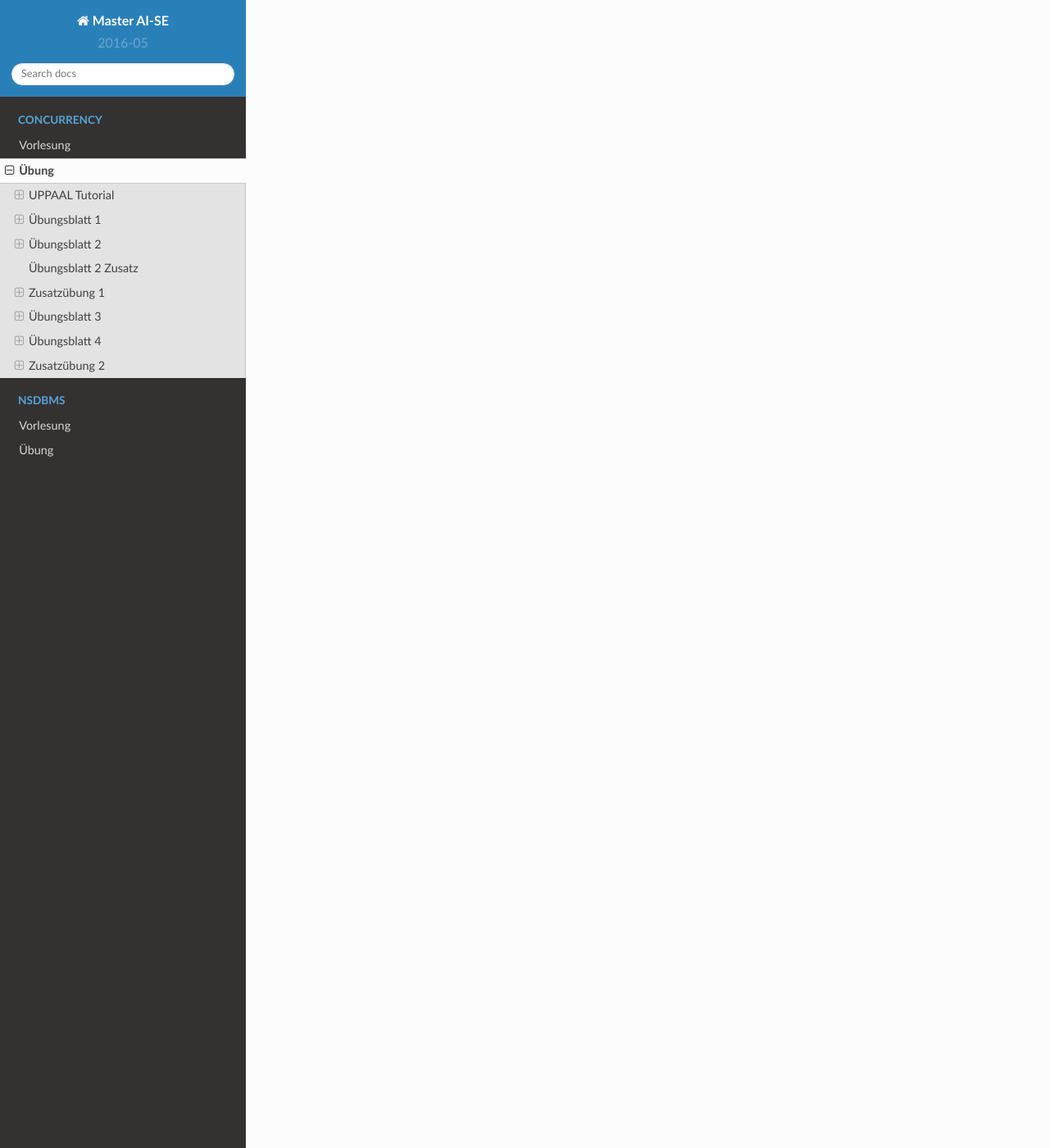
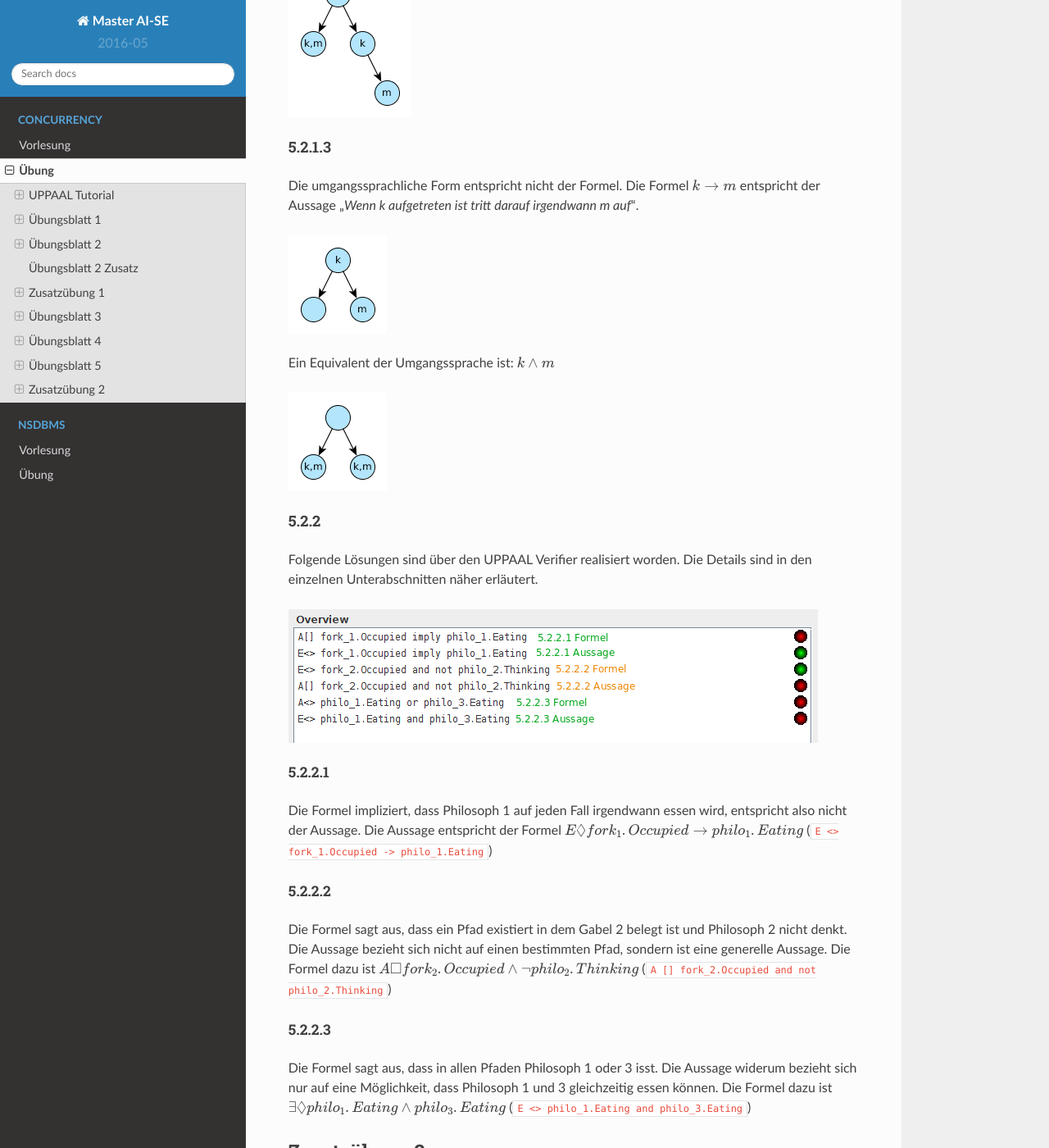
Before and after one commit to captain-proton/aise, a Sphinx documentation site: the page built from documentation/source/concurrency/exercises.rst, in a window 1280 px wide and 1400 px high, scrolled down 16300 px. Shown: the whole window at 82% size. Built offline with Sphinx 7.4.7 and the Read the Docs theme 2.0.0, drawn with Linux system fonts in a browser that asks for light colours; formulas are drawn with MathJax 3; some of the changed text lies outside the part shown.

Commit message:
add solution to concurrency exercise 5

```diff
--- a/documentation/source/concurrency/exercises.rst
+++ b/documentation/source/concurrency/exercises.rst
@@ -369,6 +369,115 @@
 
 .. image:: solutions/uppaal/blatt_4.1.click_observer.png
 
+
+Übungsblatt 5
+=============
+
+`Aufgabenblatt <../_static/exercise/b1.pdf>`_
+
+Problem 5.1 Bäume mit CTL unterscheiden
+---------------------------------------
+
+5.1.1
+^^^^^
+
+Abfrage: Es exististert ein Pfad in dem immer ``k`` zutrifft.
+
+Formel: :math:`\exists \square k` eq. ``E [] k``
+
+Alternative Abfrage: Für alle Pfade gilt k oder m.
+
+Formel: :math:`\forall \square k \vee m` eq. ``A [] k v m``
+
+5.1.2
+^^^^^
+
+Abfrage: Es exististert ein Pfad in dem ``m`` zutrifft.
+
+Formel: :math:`\exists \lozenge m` eq. ``E <> m``
+
+5.1.3
+^^^^^
+
+Abfrage: Es exististert ein Pfad in dem immer ``k`` zutrifft.
+
+Formel: :math:`\exists \square k` eq. ``E [] k``
+
+5.1.4
+^^^^^
+
+Abfrage: Es exististert ein Pfad in dem aus :math:`m \wedge \neg k`, :math:`k \wedge \neg m` folgt.
+
+Formel: :math:`\exists \lozenge m \wedge \neg k \rightarrow k \wedge \neg m` eq. ``E <> m and not k -> k and not m``
+
+5.1.5
+^^^^^
+
+Abfrage: Es existiert ein Pfad in dem aus :math:`k \wedge m`, :math:`k \wedge m` folgt.
+
+Formel: :math:`\exists \lozenge k \wedge m \rightarrow k \wedge m` eq. ``E <> k and m -> k and m``
+
+5.1.6
+^^^^^
+
+Abfrage: Es existiert ein Pfad in dem aus :math:`k \wedge m`, :math:`m \wedge \neg k` folgt.
+
+Formel: :math:`\exists \lozenge k \wedge m \rightarrow m \wedge \neg k` eq. ``E <> k and m -> m and not k``
+
+Problem 5.2 CTL und Umgangssprache
+----------------------------------
+
+5.2.1.1
+^^^^^^^
+
+Die umgangssprachliche Form entspricht nicht der Formel. Die Formel :math:`\forall \lozenge k` entspricht der Aussage "*Für alle Pfade wird irgendwann k auftreten*".
+
+.. image:: solutions/yed/Blatt_5_Aufgabe_5.2.1.1.Formel.png
+
+Ein Equivalent der Umgangssprache ist: :math:`\exists \lozenge k`
+
+.. image:: solutions/yed/Blatt_5_Aufgabe_5.2.1.1.Aussage.png
+
+5.2.1.2
+^^^^^^^
+
+Die umgangssprachliche Form entspricht der Formel.
+
+.. image:: solutions/yed/Blatt_5_Aufgabe_5.2.1.2.png
+
+5.2.1.3
+^^^^^^^
+
+Die umgangssprachliche Form entspricht nicht der Formel. Die Formel :math:`k \rightarrow m` entspricht der Aussage "*Wenn k aufgetreten ist tritt darauf irgendwann m auf*".
+
+.. image:: solutions/yed/Blatt_5_Aufgabe_5.2.1.3.Formel.png
+
+Ein Equivalent der Umgangssprache ist: :math:`k \wedge m`
+
+.. image:: solutions/yed/Blatt_5_Aufgabe_5.2.1.3.Aussage.png
+
+5.2.2
+^^^^^
+
+Folgende Lösungen sind über den UPPAAL Verifier realisiert worden. Die Details sind in den einzelnen Unterabschnitten näher erläutert.
+
+.. image:: solutions/uppaal/blatt_5.2.2.verifier.png
+
+5.2.2.1
+"""""""
+
+Die Formel impliziert, dass Philosoph 1 auf jeden Fall irgendwann essen wird, entspricht also nicht der Aussage. Die Aussage entspricht der Formel :math:`E \lozenge fork_1.Occupied \rightarrow philo_1.Eating` (``E <> fork_1.Occupied -> philo_1.Eating``)
+
+5.2.2.2
+"""""""
+
+Die Formel sagt aus, dass ein Pfad existiert in dem Gabel 2 belegt ist und Philosoph 2 nicht denkt. Die Aussage bezieht sich nicht auf einen bestimmten Pfad, sondern ist eine generelle Aussage. Die Formel dazu ist :math:`A \square fork_2.Occupied \wedge \neg philo_2.Thinking` (``A [] fork_2.Occupied and not philo_2.Thinking``)
+
+5.2.2.3
+"""""""
+
+Die Formel sagt aus, dass in allen Pfaden Philosoph 1 oder 3 isst. Die Aussage widerum bezieht sich nur auf eine Möglichkeit, dass Philosoph 1 und 3 gleichzeitig essen können. Die Formel dazu ist :math:`\exists \lozenge philo_1.Eating \wedge philo_3.Eating` (``E <> philo_1.Eating and philo_3.Eating``)
+
 Zusatzübung 2
 =============
 
```
Also changed, not shown: documentation/source/concurrency/solutions/uppaal/blatt_5.2.2.verifier.png (added), documentation/source/concurrency/solutions/yed/Blatt_5_Aufgabe_5.2.1.1.Aussage.png (added), documentation/source/concurrency/solutions/yed/Blatt_5_Aufgabe_5.2.1.1.Formel.png (added), documentation/source/concurrency/solutions/yed/Blatt_5_Aufgabe_5.2.1.2.png (added), documentation/source/concurrency/solutions/yed/Blatt_5_Aufgabe_5.2.1.3.Aussage.png (added), documentation/source/concurrency/solutions/yed/Blatt_5_Aufgabe_5.2.1.3.Formel.png (added), 7 other files.
